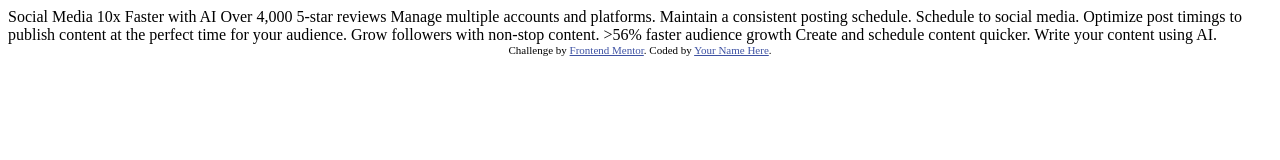
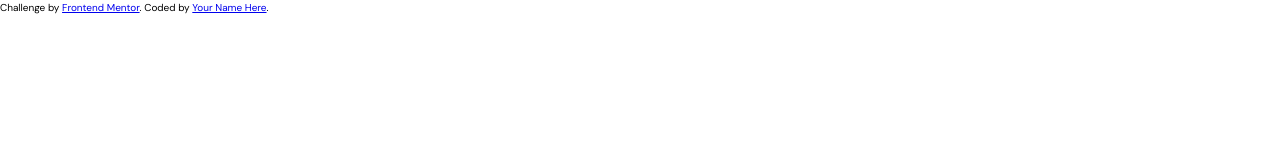
Before and after one commit to dcuevasdev/bento-grid, a plain HTML site: page index.html in a window 1280 px wide. Drawn offline with Linux system fonts and the light colour scheme.

Commit message:
Initial Styles CSS and Base Structure HTML

```diff
--- a/index.html
+++ b/index.html
@@ -1,41 +1,21 @@
 <!DOCTYPE html>
 <html lang="en">
   <head>
-  <meta charset="UTF-8">
-  <meta name="viewport" content="width=device-width, initial-scale=1.0"> <!-- displays site properly based on user's device -->
-
-  <link rel="icon" type="image/png" sizes="32x32" href="./assets/images/favicon-32x32.png">
-
+    <meta charset="UTF-8" />
+    <meta name="viewport" content="width=device-width, initial-scale=1.0" />
     <title>Frontend Mentor | Bento grid</title>
-
-  <!-- Feel free to remove these styles or customise in your own stylesheet 👍 -->
-  <style>
-    .attribution { font-size: 11px; text-align: center; }
-    .attribution a { color: hsl(228, 45%, 44%); }
-  </style>
+    <link rel="stylesheet" href="./style.css" />
+    <link
+      rel="icon"
+      type="image/png"
+      sizes="32x32"
+      href="./assets/images/favicon-32x32.png"
+    />
   </head>
   <body>
-
-  Social Media 10x Faster with AI
-  Over 4,000 5-star reviews
-
-  Manage multiple accounts and platforms.
-
-  Maintain a consistent posting schedule.
-
-  Schedule to social media.
-  Optimize post timings to publish content at the perfect time for your audience.
-
-  Grow followers with non-stop content.
-
-  >56% faster audience growth
-
-  Create and schedule content quicker.
-
-  Write your content using AI.
-
     <div class="attribution">
-    Challenge by <a href="https://www.frontendmentor.io?ref=challenge">Frontend Mentor</a>.
+      Challenge by
+      <a href="https://www.frontendmentor.io?ref=challenge">Frontend Mentor</a>.
       Coded by <a href="#">Your Name Here</a>.
     </div>
   </body>
--- /dev/null
+++ b/style.css
@@ -0,0 +1,26 @@
+/*=== Fonts ===*/
+@font-face {
+  font-family: "DMSans";
+  src: url(./assets/fonts/static/DMSans-Regular.ttf);
+  font-weight: normal;
+  font-style: normal;
+}
+@font-face {
+  font-family: "DMSans";
+  src: url(./assets/fonts/static/DMSans-Medium.ttf);
+  font-weight: bold;
+  font-style: bold;
+}
+
+/*=== Global Style ===*/
+* {
+  margin: 0;
+  padding: 0;
+  box-sizing: border-box;
+}
+html {
+  font-family: "DMSans";
+  font-weight: normal;
+  font-size: 62.5%;
+  line-height: 1.5;
+}
```
Lines whose indentation alone changed are shown as unchanged.
